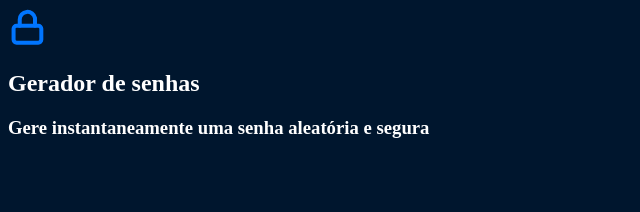
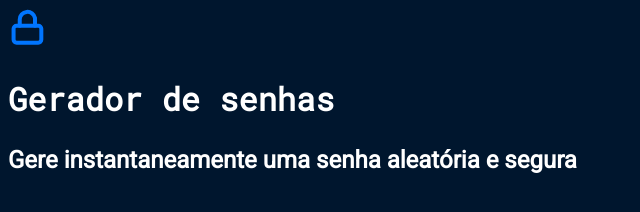
Before and after one commit to LucasMiguel0/Seguranca-digital, a plain HTML site: page index.html in a window 1280 px wide. Shown: the whole page, without its empty margins (0-640 px from the left). Drawn offline with Linux system fonts and the light colour scheme.

Commit message:
fim da aula 1

```diff
--- a/style.css
+++ b/style.css
@@ -5,10 +5,21 @@
     --fundo-senha: #00244D;
     --fundo-texto: #001E40;
     --borda: #0075FF;
-    font-family:
+    --roboto: 'Roboto', sans-serif;
+    --roboto-mono: 'Roboto Mono', monospace;
 }
 
 body{
     color: var(--branco);
     background-color: var(--cor-de-fundo);
+    font-family: var(--roboto);
 }
+
+.titulo-principal{
+  font-family: var(--roboto-mono);
+  font-size: 32px;
+}
+
+.titulo-secundario{
+    font-size: 24px;
+}
```
